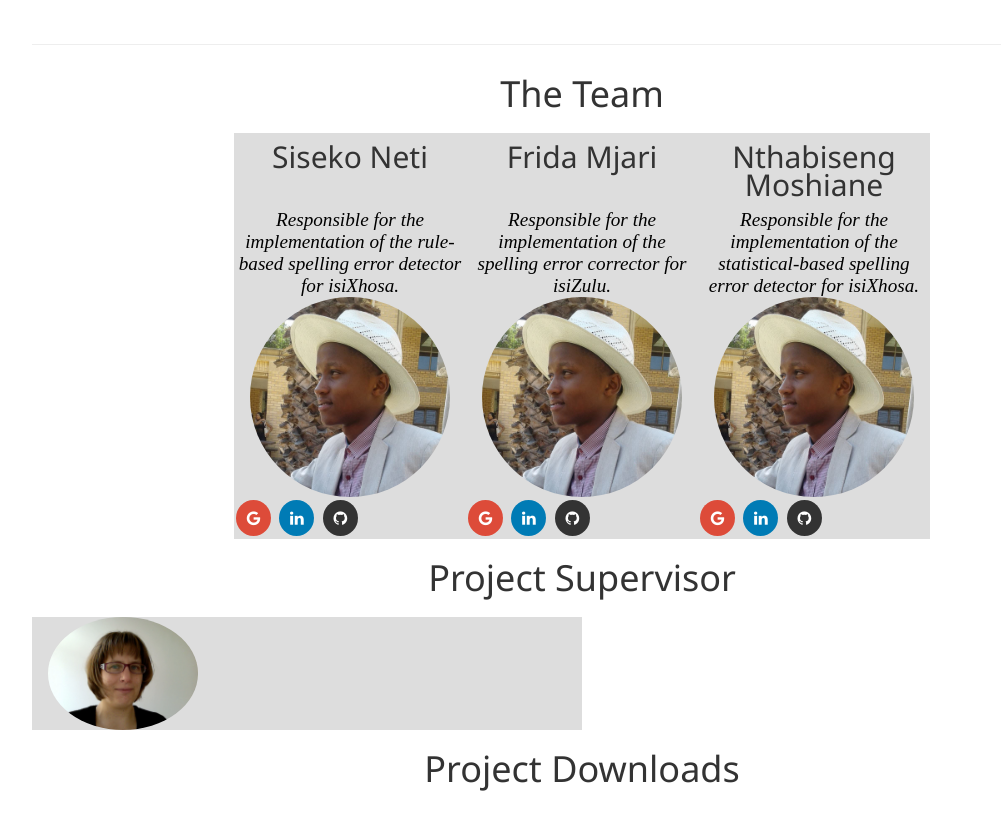
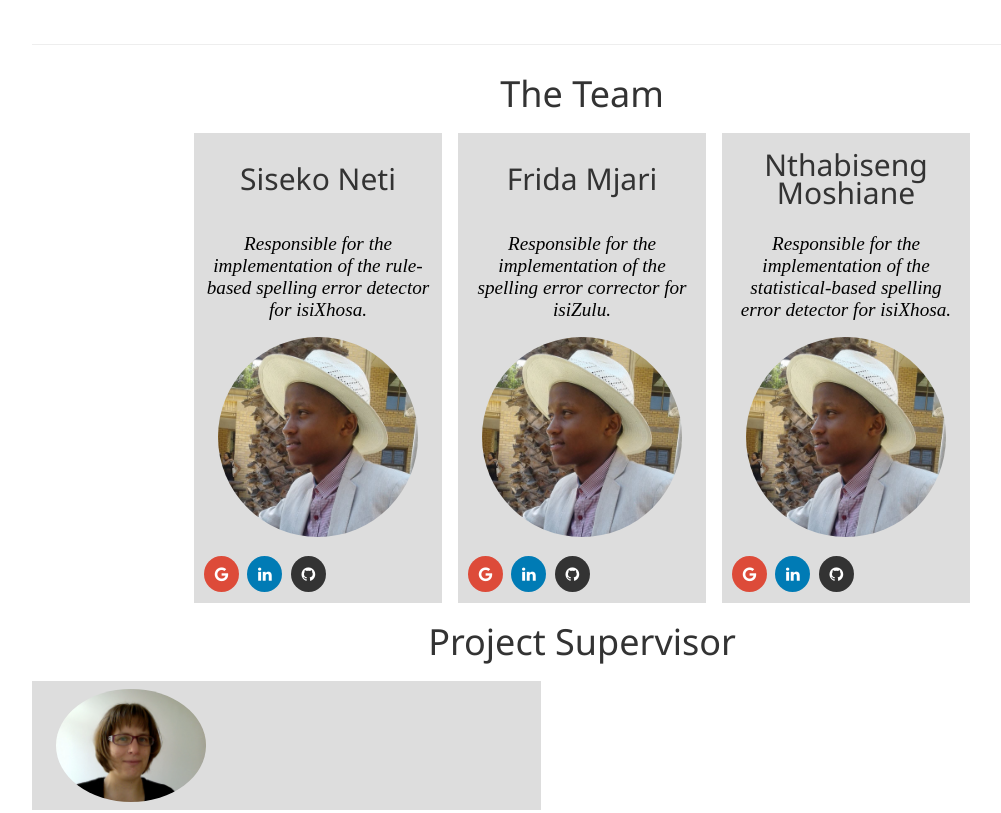
Before and after one commit to sisekoreggie/Honours-Website, a plain HTML site: page index.html in a window 1280 px wide. Shown: the part 3720-4533 px from the top of the page, without its empty margins (58-1059 px from the left). Drawn offline with nearby package versions, Linux system fonts and the light colour scheme.

Commit message:
Structured the code and files

```diff
--- a/style.css
+++ b/style.css
@@ -127,12 +127,3 @@ section {
 }
 
 /* Resetting the table style using div  */
-.nostyle table, caption, tbody, tfoot, thead, tr, th, td {
-    margin: 0;
-    padding: 0;
-    border: 0;
-    outline: 0;
-    font-size: 100%;
-    vertical-align: baseline;
-    background: transparent;
-}
```
Also changed, not shown: images/reggie.jpg (added).
